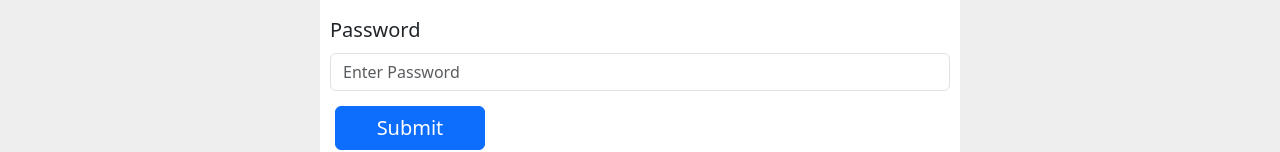
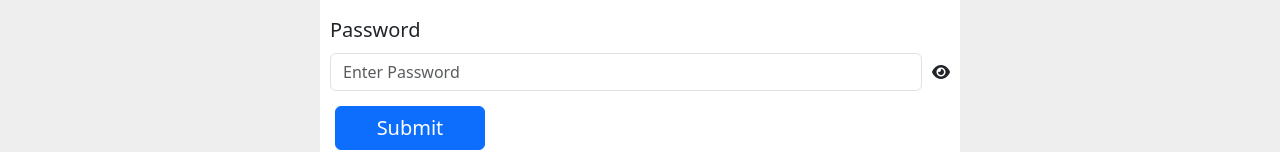
Before and after one commit to smathis122/cs763-project, a React (Create React App) app in the folder code/Frontend/react-frontend/: page /#/login in a window 1280 px wide. Shown: the part 237-389 px from the top of the page. Built offline with nearby package versions, Linux system fonts and the light colour scheme.

Commit message:
Added password visibility toggle

```diff
--- a/code/Frontend/react-frontend/public/index.html
+++ b/code/Frontend/react-frontend/public/index.html
@@ -15,6 +15,10 @@
       user's mobile device or desktop. See https://developers.google.com/web/fundamentals/web-app-manifest/
     -->
     <link rel="manifest" href="%PUBLIC_URL%/manifest.json" />
+    <link
+    rel="stylesheet"
+    href="https://cdnjs.cloudflare.com/ajax/libs/font-awesome/6.1.0/css/all.min.css"
+    />
     <!--
       Notice the use of %PUBLIC_URL% in the tags above.
       It will be replaced with the URL of the `public` folder during the build.
--- a/code/Frontend/react-frontend/src/pages/LoginPage.js
+++ b/code/Frontend/react-frontend/src/pages/LoginPage.js
@@ -6,6 +6,8 @@ import Button from "react-bootstrap/Button";
 import axios from "axios";
 import { useNavigate } from "react-router-dom"; // Import useNavigate
 import { useUser } from "../Components/UserContext";
+import "../styles/pages/password.css";
+
 function LoginPage() {
   const [submitMsg, setSubmitMsg] = useState("");
   const { setUsername } = useUser();
@@ -15,10 +17,15 @@ function LoginPage() {
   });
 
   const [errors, setErrors] = useState({});
+  const [showPassword, setShowPassword] = useState(false);
 
   const handleInputChange = (event) => {
     const { name, value } = event.target;
     setFormData({ ...formData, [name]: value });
+  };
+
+  const togglePasswordVisibility = () => {
+    setShowPassword(!showPassword);
   };
 
   const navigate = useNavigate(); // Initialize useNavigate for navigation
@@ -83,14 +90,26 @@ function LoginPage() {
           </FormGroup>
           <FormGroup className="contact-page-form-group">
             <Form.Label>Password</Form.Label>
+            <div className="password-input-container">
               <Form.Control
-              type="password"
+                type={showPassword ? "text" : "password"} // Toggle password visibility
                 placeholder="Enter Password"
                 name="password"
                 value={formData.password}
                 onChange={handleInputChange}
                 required
               />
+              <span
+                className={`password-toggle ${showPassword ? "visible" : ""}`}
+                onClick={togglePasswordVisibility}
+              >
+                {showPassword ? (
+                  <i className="fas fa-eye-slash"></i>
+                ) : (
+                  <i className="fas fa-eye"></i>
+                )}
+              </span>
+            </div>
           </FormGroup>
           <Button
             variant="primary"
--- a/code/Frontend/react-frontend/src/pages/RegisterPage.js
+++ b/code/Frontend/react-frontend/src/pages/RegisterPage.js
@@ -3,6 +3,8 @@ import { NavbarCustom } from "../Components/Navbar";
 import Form from "react-bootstrap/Form";
 import FormGroup from "react-bootstrap/FormGroup";
 import Button from "react-bootstrap/Button";
+import "../styles/pages/password.css";
+
 function RegisterPage() {
   let [submitMsg, setSubmitMsg] = React.useState("");
   const [formData, setFormData] = useState({
@@ -11,10 +13,15 @@ function RegisterPage() {
   });
 
   const [errors, setErrors] = useState({});
+  const [showPassword, setShowPassword] = useState(false);
 
   const handleInputChange = (event) => {
     const { name, value } = event.target;
     setFormData({ ...formData, [name]: value });
+  };
+
+  const togglePasswordVisibility = () => {
+    setShowPassword(!showPassword);
   };
 
   const handleSubmit = (event) => {
@@ -79,14 +86,26 @@ function RegisterPage() {
           </FormGroup>
           <FormGroup className="contact-page-form-group">
             <Form.Label>Password</Form.Label>
+            <div className="password-input-container">
               <Form.Control
-              type="password"
+                type={showPassword ? "text" : "password"} // Toggle password visibility
                 placeholder="Enter Password"
                 name="password"
                 value={formData.password}
                 onChange={handleInputChange}
                 required
               />
+              <span
+                className={`password-toggle ${showPassword ? "visible" : ""}`}
+                onClick={togglePasswordVisibility}
+              >
+                {showPassword ? (
+                  <i className="fas fa-eye-slash"></i>
+                ) : (
+                  <i className="fas fa-eye"></i>
+                )}
+              </span>
+            </div>
           </FormGroup>
           <Button
             variant="primary"
--- /dev/null
+++ b/code/Frontend/react-frontend/src/styles/pages/password.css
@@ -0,0 +1,14 @@
+/* Styles for the password toggle button */
+.password-input-container {
+    display: flex;
+    align-items: center;
+  }
+
+.password-toggle {
+    cursor: pointer;
+    margin-left: 10px;
+}
+
+.password-toggle.visible {
+    color: #007bff; /* Change color when visible */
+}
```
Lines whose indentation alone changed are shown as unchanged.
